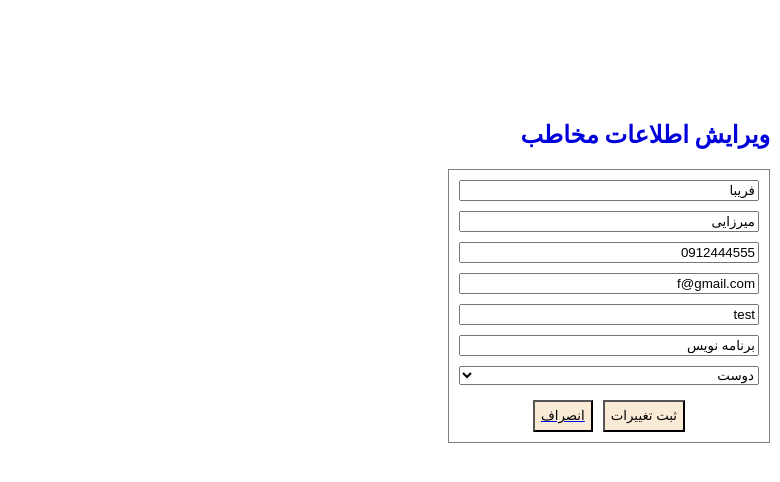
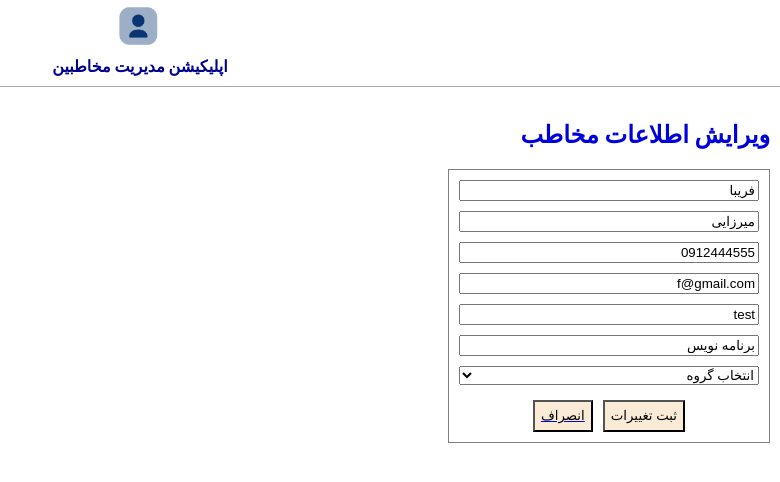
Before and after one commit to Fariba-Mirzaie/contact-manager-react-class, a React (Create React App) app: page /contact/edit/1 in a window 1280 px wide. Shown: the top 482 px of the page, without its empty margins (500-1280 px from the left). Built offline with nearby package versions, Linux system fonts and the light colour scheme; data requests are answered from the project's data file.

Commit message:
add context

```diff
--- a/server/db.json
+++ b/server/db.json
@@ -29,16 +29,6 @@
       "image": "test",
       "job": "برنامه نویس",
       "group": "2"
-    },
-    {
-      "family": "محمدی",
-      "id": "4",
-      "name": "علی رضا",
-      "mobile": "0912444555",
-      "email": "f@gmail.com",
-      "image": "test",
-      "job": "برنامه نویس",
-      "group": "2"
     }
   ],
   "groups": [
--- a/src/App.tsx
+++ b/src/App.tsx
@@ -5,45 +5,39 @@ import {
   Navbar,
   ViewContact,
 } from "./components";
-import { useEffect, useState } from "react";
-import { Link, Navigate, Route, Routes } from "react-router-dom";
+import { useContext, useEffect } from "react";
+import { Navigate, Route, Routes } from "react-router-dom";
 import { getAllGroups } from "./services/contactService";
 import "./App.css";
-import { Group } from "./components/Contact/contact.type";
-import SidebarExam from "./components/sidebar/SidebarExam";
+import { ContactContext } from "./context/contactContext";
 
 function App() {
-  const [groups, setGroups] = useState<Group[]>([]);
-  const [searchText, setSearchText] = useState("");
+  const { groups, setGroups } = useContext(ContactContext);
 
   useEffect(() => {
     fetchData();
   }, []);
 
   async function fetchData() {
-    const groups = await getAllGroups();
-    setGroups(groups);
+    const allGroups = await getAllGroups();
+    setGroups(allGroups);
+
+    console.log("ggg", groups);
   }
 
   return (
     <div className="app">
-      <Link to="/sidebar" />
-      {/* <Navbar searchText={searchText} setSearchText={setSearchText} /> */}
+      <Navbar />
 
       <Routes>
         <Route path="/" element={<Navigate to="/contacts" />} />
-        <Route
-          path="/contacts"
-          element={<Contacts searchText={searchText} />}
-        />
-        <Route path="/contact/add" element={<AddContact groups={groups} />} />
+        <Route path="/contacts" element={<Contacts />} />
+        <Route path="/contact/add" element={<AddContact />} />
         <Route path="/contact/view/:id" element={<ViewContact />} />
-        <Route
-          path="/contact/edit/:id"
-          element={<EditContact groups={groups} />}
-        />
-        <Route path="/sidebar" element={<SidebarExam />} />
+        <Route path="/contact/edit/:id" element={<EditContact />} />
       </Routes>
+
+      {/* <Link to="/sidebar" /><Route path="/sidebar" element={<SidebarExam />} /> */}
     </div>
   );
 }
--- a/src/components/Contact/Contacts.tsx
+++ b/src/components/Contact/Contacts.tsx
@@ -1,16 +1,17 @@
 import { Link } from "react-router-dom";
 import { Spinner, ContactItem, NotFound } from "../../components";
-import { useEffect, useState } from "react";
+import { useContext, useEffect, useState } from "react";
 import { getAllContacts } from "../../services/contactService";
 import { Contact } from "./contact.type";
+import { ContactContext } from "../../context/contactContext";
 
-export default function Contacts({ searchText }: { searchText: string }) {
+export default function Contacts() {
   const [loading, setLoading] = useState<boolean>(false);
   const [contacts, setContacts] = useState<Contact[]>([]);
+  const { searchText } = useContext(ContactContext);
 
   useEffect(() => {
     fetchData();
-    console.log("effect:", searchText);
   }, [searchText]);
 
   async function fetchData() {
--- a/src/components/Contact/components/AddContact.tsx
+++ b/src/components/Contact/components/AddContact.tsx
@@ -1,15 +1,15 @@
-import { Link, Navigate, useNavigate } from "react-router-dom";
-import { useState } from "react";
+import { Link, useNavigate } from "react-router-dom";
+import { useContext, useState } from "react";
 import { addContact } from "../../../services/contactService";
 import { Contact, Group } from "../contact.type";
+import { ContactContext } from "../../../context/contactContext";
 
-type AddContactProps = {
-  groups: Group[];
-};
-
-export default function AddContact({ groups }: AddContactProps) {
+export default function AddContact() {
   const [newContact, setNewContact] = useState<Contact>({} as Contact);
   const navigate = useNavigate();
+  const { groups } = useContext(ContactContext);
+
+  console.log("add", groups);
 
   function handleChangeInfo(
     event: React.ChangeEvent<HTMLInputElement | HTMLSelectElement>
@@ -21,7 +21,7 @@ export default function AddContact({ groups }: AddContactProps) {
     event.preventDefault();
 
     if (newContact) {
-      const response = await addContact(newContact);
+      await addContact(newContact);
       alert("ثبت با موفقیت انجام شد");
       navigate("/contacts");
     }
@@ -50,7 +50,7 @@ export default function AddContact({ groups }: AddContactProps) {
           <select name="group" onChange={handleChangeInfo}>
             <option value="">انتخاب گروه</option>
             {groups.length > 0 &&
-              groups.map((item) => (
+              groups.map((item: Group) => (
                 <option key={item.id} value={item.id}>
                   {item.name}
                 </option>
--- a/src/components/Contact/components/EditContact.tsx
+++ b/src/components/Contact/components/EditContact.tsx
@@ -1,13 +1,15 @@
-import { useEffect, useState } from "react";
+import { useContext, useEffect, useState } from "react";
 import { Link, useNavigate, useParams } from "react-router-dom";
 import { Contact, Group } from "../contact.type";
 import { editContact, getContact } from "../../../services/contactService";
+import { ContactContext } from "../../../context/contactContext";
 
-export default function EditContact({ groups }: { groups: Group[] }) {
+export default function EditContact() {
   const { id } = useParams();
   const contactId = Number(id);
   const [newInfo, setNewInfo] = useState<Contact>({} as Contact);
   const navigate = useNavigate();
+  const { groups } = useContext(ContactContext);
 
   useEffect(() => {
     async function fetchData() {
@@ -81,7 +83,7 @@ export default function EditContact({ groups }: { groups: Group[] }) {
           >
             <option value="">انتخاب گروه</option>
             {groups.length > 0 &&
-              groups.map((item) => (
+              groups.map((item: Group) => (
                 <option key={item.id} value={item.id}>
                   {item.name}
                 </option>
--- a/src/components/Contact/components/SearchContact.tsx
+++ b/src/components/Contact/components/SearchContact.tsx
@@ -1,9 +1,9 @@
-import { SearchProps } from "../../Navbar/Navbar";
+import { useContext } from "react";
+import { ContactContext } from "../../../context/contactContext";
 
-export default function SearchContact({
-  searchText,
-  setSearchText,
-}: SearchProps) {
+export default function SearchContact() {
+  const { searchText, setSearchText } = useContext(ContactContext);
+
   return (
     <input
       type="text"
--- a/src/components/Navbar/Navbar.tsx
+++ b/src/components/Navbar/Navbar.tsx
@@ -3,12 +3,7 @@ import { SearchContact, Separator } from "../../components";
 import "./navbar.css";
 import { useEffect, useState } from "react";
 
-export type SearchProps = {
-  searchText: string;
-  setSearchText: (text: string) => void;
-};
-
-export default function Navbar({ searchText, setSearchText }: SearchProps) {
+export default function Navbar() {
   const [isScroll, setIsScroll] = useState<boolean>(false);
   const location = useLocation();
 
@@ -38,12 +33,7 @@ export default function Navbar({ searchText, setSearchText }: SearchProps) {
           <span>اپلیکیشن مدیریت مخاطبین</span>
         </div>
         <div className="search">
-          {location.pathname === "/contacts" && (
-            <SearchContact
-              searchText={searchText}
-              setSearchText={setSearchText}
-            />
-          )}
+          {location.pathname === "/contacts" && <SearchContact />}
         </div>
       </div>
       <Separator />
--- /dev/null
+++ b/src/context/contactContext.ts
@@ -0,0 +1,9 @@
+import { createContext } from "react";
+
+export const ContactContext = createContext({
+  isLoading: false,
+  searchText: "",
+  setSearchText: (value: string) => [],
+  groups: [],
+  setGroups: (value: []) => [],
+});
--- a/src/index.tsx
+++ b/src/index.tsx
@@ -1,10 +1,10 @@
-import React from "react";
 import ReactDOM from "react-dom/client";
 import "./index.css";
 import App from "./App";
 import reportWebVitals from "./reportWebVitals";
 import { BrowserRouter } from "react-router-dom";
 import "./style.css";
+import { ContactContext } from "./context/contactContext";
 
 const root = ReactDOM.createRoot(
   document.getElementById("root") as HTMLElement
@@ -12,7 +12,17 @@ const root = ReactDOM.createRoot(
 root.render(
   // <React.StrictMode>
   <BrowserRouter>
-    <App />
+    <ContactContext.Provider
+      value={{
+        isLoading: false,
+        searchText: "",
+        setSearchText: (value: string) => [],
+        groups: [],
+        setGroups: (value: []) => [],
+      }}
+    >
+      <App />
+    </ContactContext.Provider>
   </BrowserRouter>
   // </React.StrictMode>
 );
```
